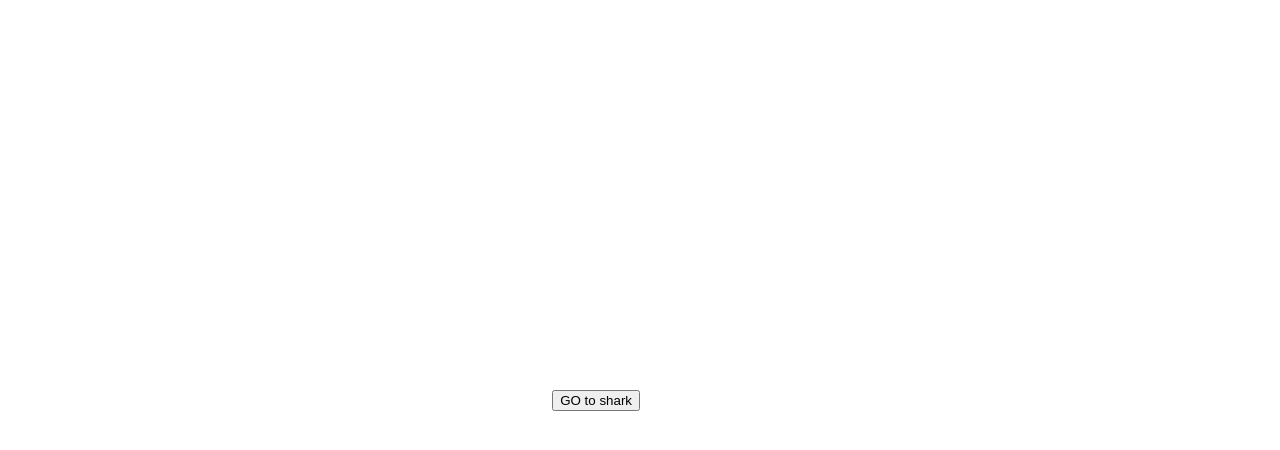
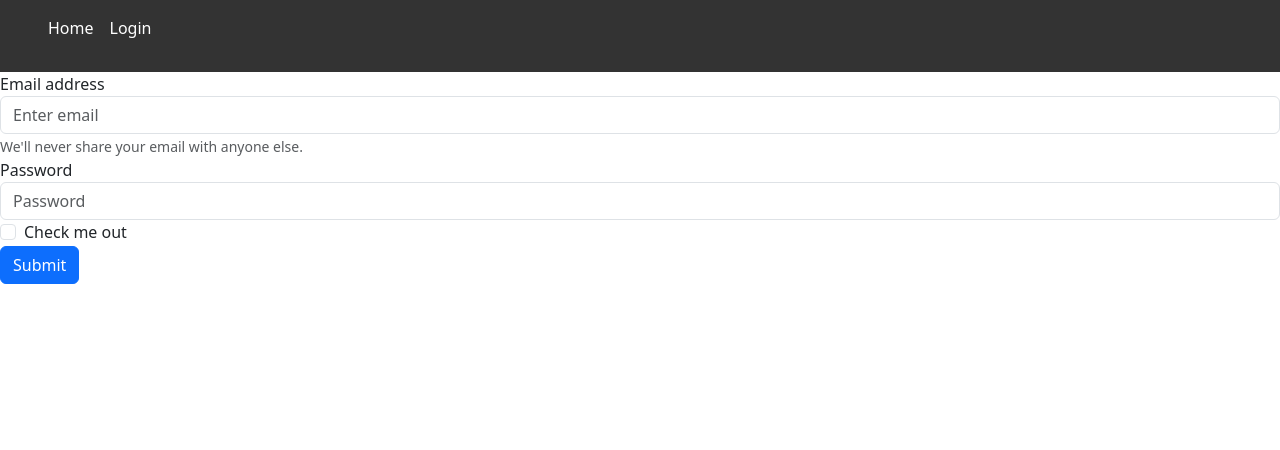
Before and after one commit to seasayDev/ecoride, a Vue app in the folder frontend/ecoride/: page /login in a window 1280 px wide. Before the commit this address had no page. Shown: the top 450 px of the page. Built offline with nearby package versions, Linux system fonts and the light colour scheme.

Commit message:
adding login structure

```diff
--- a/frontend/ecoride/package.json
+++ b/frontend/ecoride/package.json
@@ -14,6 +14,7 @@
   },
   "dependencies": {
     "axios": "^1.7.2",
+    "bootstrap": "^5.3.3",
     "vue": "^3.4.29",
     "vue-router": "^4.3.3"
   },
--- a/frontend/ecoride/src/App.vue
+++ b/frontend/ecoride/src/App.vue
@@ -1,16 +1,19 @@
 <template>
+  <NavBar />
   <router-view></router-view>
-  <childRouter />
+  <!-- <childRouter /> -->
 </template>
 
 <script lang="ts">
 import { defineComponent, ref } from "vue";
 import childRouter from "./components/childRouter.vue";
 import Shark from "./components/Shark.vue";
+import NavBar from "./components/NavBar.vue";
 
 export default defineComponent({
   components: {
     childRouter,
+    NavBar
   },
   setup() { },
 });
--- a/frontend/ecoride/src/assets/main.css
+++ b/frontend/ecoride/src/assets/main.css
@@ -1,35 +1,5 @@
-@import './base.css';
 
-#app {
-  max-width: 1280px;
-  margin: 0 auto;
-  padding: 2rem;
-  font-weight: normal;
+body{
+  width: 100wh;
+  height: 100vh;
 }
-
-a,
-.green {
-  text-decoration: none;
-  color: hsla(160, 100%, 37%, 1);
-  transition: 0.4s;
-  padding: 3px;
-}
-
-@media (hover: hover) {
-  a:hover {
-    background-color: hsla(160, 100%, 37%, 0.2);
-  }
-}
-
-@media (min-width: 1024px) {
-  body {
-    display: flex;
-    place-items: center;
-  }
-
-  #app {
-    display: grid;
-    grid-template-columns: 1fr 1fr;
-    padding: 0 2rem;
-  }
-}
--- /dev/null
+++ b/frontend/ecoride/src/components/NavBar.vue
@@ -0,0 +1,46 @@
+<template>
+    <nav>
+        <ul>
+            <li>
+                <router-link to="/">Home</router-link>
+            </li>
+            <li>
+                <router-link to="/login">Login</router-link>
+            </li>
+        </ul>
+    </nav>
+</template>
+
+<script lang="ts">
+import { defineComponent } from 'vue';
+
+export default defineComponent({
+    name: 'NavBar'
+});
+</script>
+
+<style scoped>
+nav {
+    background-color: #333;
+    padding: 1rem;
+}
+
+ul {
+    list-style: none;
+    display: flex;
+    gap: 1rem;
+}
+
+li {
+    display: inline;
+}
+
+a {
+    color: white;
+    text-decoration: none;
+}
+
+a:hover {
+    text-decoration: underline;
+}
+</style>
--- /dev/null
+++ b/frontend/ecoride/src/components/login/Login.vue
@@ -0,0 +1,37 @@
+<template>
+    <form @submit.prevent="submit">
+        <div class="form-group">
+            <label for="exampleInputEmail1">Email address</label>
+            <input type="email" class="form-control" id="exampleInputEmail1" aria-describedby="emailHelp"
+                placeholder="Enter email">
+            <small id="emailHelp" class="form-text text-muted">We'll never share your email with anyone else.</small>
+        </div>
+        <div class="form-group">
+            <label for="exampleInputPassword1">Password</label>
+            <input type="password" class="form-control" id="exampleInputPassword1" placeholder="Password">
+        </div>
+        <div class="form-group form-check">
+            <input type="checkbox" class="form-check-input" id="exampleCheck1">
+            <label class="form-check-label" for="exampleCheck1">Check me out</label>
+        </div>
+        <button type="submit" class="btn btn-primary">Submit</button>
+    </form>
+</template>
+<script lang="ts">
+import { defineComponent, reactive } from 'vue'
+import { loginModel } from './login';
+export default defineComponent({
+    name: 'Login',
+    setup() {
+        const state = reactive({
+            model: {} as loginModel
+        })
+
+        return {
+            state
+        }
+
+    },
+})
+</script>
+<style scoped></style>
--- /dev/null
+++ b/frontend/ecoride/src/components/login/login.ts
@@ -0,0 +1,4 @@
+export interface loginModel {
+  email: string
+  passeword: string
+}
--- a/frontend/ecoride/src/main.ts
+++ b/frontend/ecoride/src/main.ts
@@ -3,6 +3,7 @@ import './assets/main.css'
 import { createApp } from 'vue'
 import App from './App.vue'
 import router from './router'
+import 'bootstrap/dist/css/bootstrap.css'
 const app = createApp(App)
 
 app.use(router)
--- a/frontend/ecoride/src/router/index.ts
+++ b/frontend/ecoride/src/router/index.ts
@@ -1,5 +1,6 @@
 import { createRouter, createWebHistory } from 'vue-router'
 import Shark from '@/components/Shark.vue'
+import login from '@/components/login/Login.vue'
 const router = createRouter({
   history: createWebHistory(import.meta.env.BASE_URL),
   routes: [
@@ -7,7 +8,8 @@ const router = createRouter({
       path: '/shark',
       name: 'Shark',
       component: Shark
-    }
+    },
+    { path: '/login', name: 'Login', component: login }
   ]
 })
 
```
Also changed, not shown: frontend/ecoride/src/assets/logo.svg (deleted), 1 other file (tests, documents, lock files or other folders).
